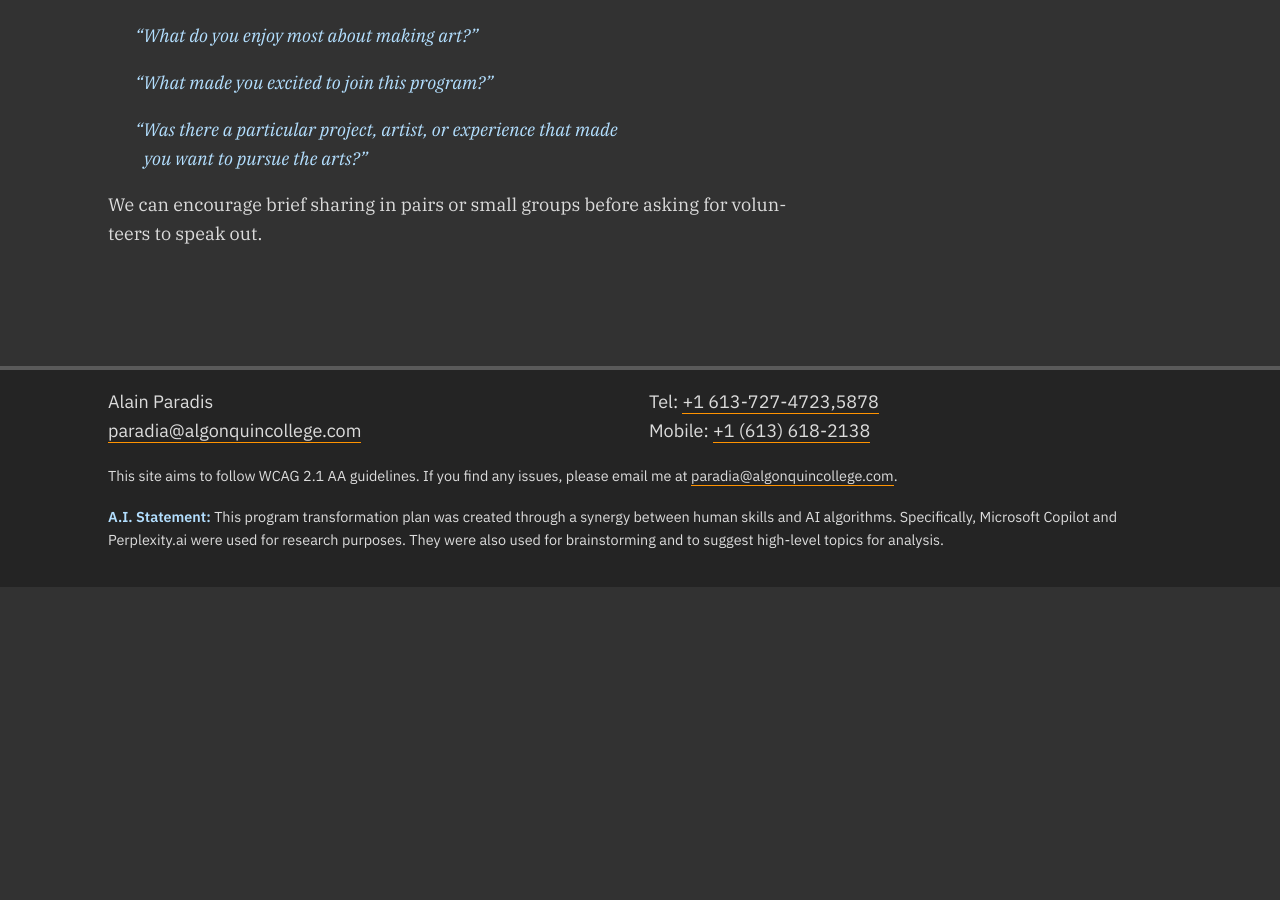
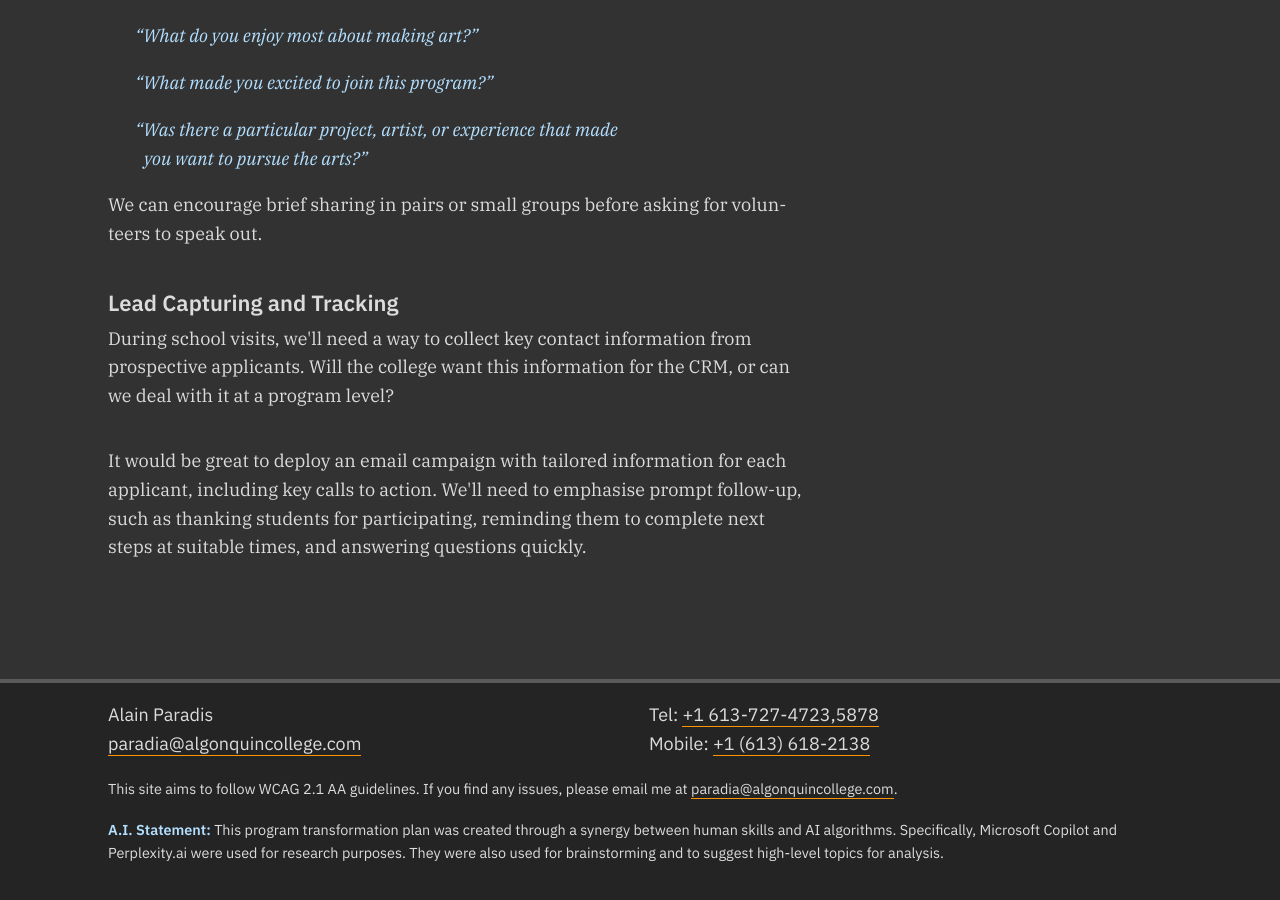
Before and after one commit to AlainParadis/program-transformation, a Jekyll site: the page built from outreach-planning.md, in a window 1280 px wide and 900 px high, scrolled down 1681 px. Built offline with Jekyll 4.4.1, drawn with Linux system fonts in a browser that asks for light colours; before the commit the page ends 2268 px from its top, so only the background shows below that.

Commit message:
add details to outreach planning

```diff
--- a/outreach-planning.md
+++ b/outreach-planning.md
@@ -13,7 +13,7 @@ title: Outreach Planning
 	“Find tools, community, and real-world experience with Algonquin’s Graphic Design program—where creativity meets employability.”
 </blockquote>
 <p>
-	The <a href="highschool.html">listed benefits</a> contain the messaging that needs to be communicated in the specified channels. There's also material that can be used to promote the program such as <em>applicant portfolio pieces</em>, <em>student assignment samples</em>, and <em>alumni industry work</em>.
+	The <a href="highschool.html#student-benefits">listed benefits</a> contain the messaging that needs to be communicated in the specified channels. There's also material that can be used to promote the program such as <em>applicant portfolio pieces</em>, <em>student assignment samples</em>, and <em>alumni industry work</em>.
 </p>
 <h4>
 	Outreach Activities
@@ -75,3 +75,12 @@ title: Outreach Planning
 <p>
 	We can encourage brief sharing in pairs or small groups before asking for volunteers to speak out.
 </p>
+<h4>
+	Lead Capturing and Tracking
+</h4>
+<p>
+    During school visits, we'll need a way to collect key contact information from prospective applicants. Will the college want this information for the CRM, or can we deal with it at a program level?
+</p>
+<p>
+    It would be great to deploy an email campaign with tailored information for each applicant, including key calls to action. We'll need to emphasise prompt follow-up, such as thanking students for participating, reminding them to complete next steps at suitable times, and answering questions quickly.
+</p>
```
